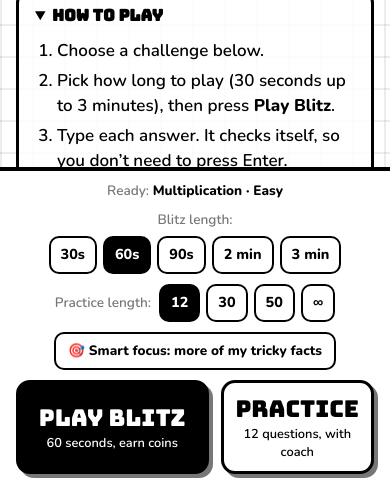
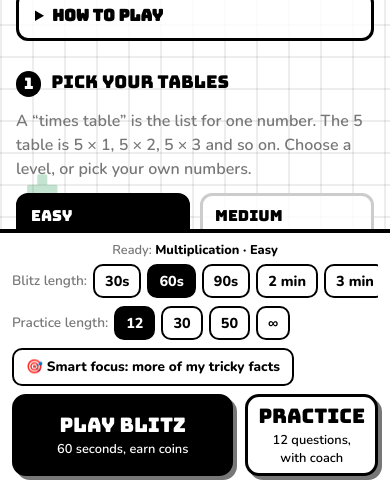
Before and after one commit to Ericentrophy/MATH-FASTYPE, a plain HTML site: page index.html in a window 390 px wide. Shown: the part 360-842 px from the top of the page. Drawn offline with nearby package versions, Linux system fonts and the light colour scheme.

Commit message:
Add files via upload

```diff
--- a/index.html
+++ b/index.html
@@ -116,5 +116,6 @@
 </main>
 
 <script src="script.js"></script>
+<script>if(matchMedia("(max-width:899px)").matches){var hw=document.getElementById("how");if(hw)hw.open=false}</script>
 </body>
 </html>
--- a/style.css
+++ b/style.css
@@ -173,3 +173,20 @@ button:disabled{opacity:.4;cursor:default}
 .card[aria-pressed="true"]{background:var(--ink)}
 .badge.on{background:color-mix(in srgb,var(--good) 18%,var(--bg))}
 @media (prefers-reduced-motion:reduce){.bg span{animation:none;bottom:auto;top:calc(10% + var(--x))}}
+
+/* ===== Easier on phones ===== */
+@media(max-width:899px){
+  main{padding-bottom:196px}
+  .playbar{padding:8px 12px calc(8px + env(safe-area-inset-bottom,0px))}
+  .playbar .now{margin-bottom:4px;font-size:.8rem}
+  .lenwrap{flex-wrap:nowrap;justify-content:flex-start;overflow-x:auto;margin-bottom:6px;gap:6px;padding-bottom:2px}
+  .lenwrap .lbl,.len button,.focus{white-space:nowrap}
+  .len{flex-wrap:nowrap}
+  .len button{min-height:34px;padding:2px 10px}
+  .playbar .mode{min-height:54px;padding:6px 10px}
+  .playbar .mode b{font-size:1.25rem}
+  #tablesBox h2::before,#tablesBox+h2::before{display:inline-flex;align-items:center;justify-content:center;width:1.6em;height:1.6em;margin-right:10px;border-radius:50%;background:var(--ink);color:var(--bg);font-size:.9em;vertical-align:middle}
+  #tablesBox h2::before{content:"1"}
+  #tablesBox+h2::before{content:"2"}
+  .hint{font-size:1rem}
+}
```
